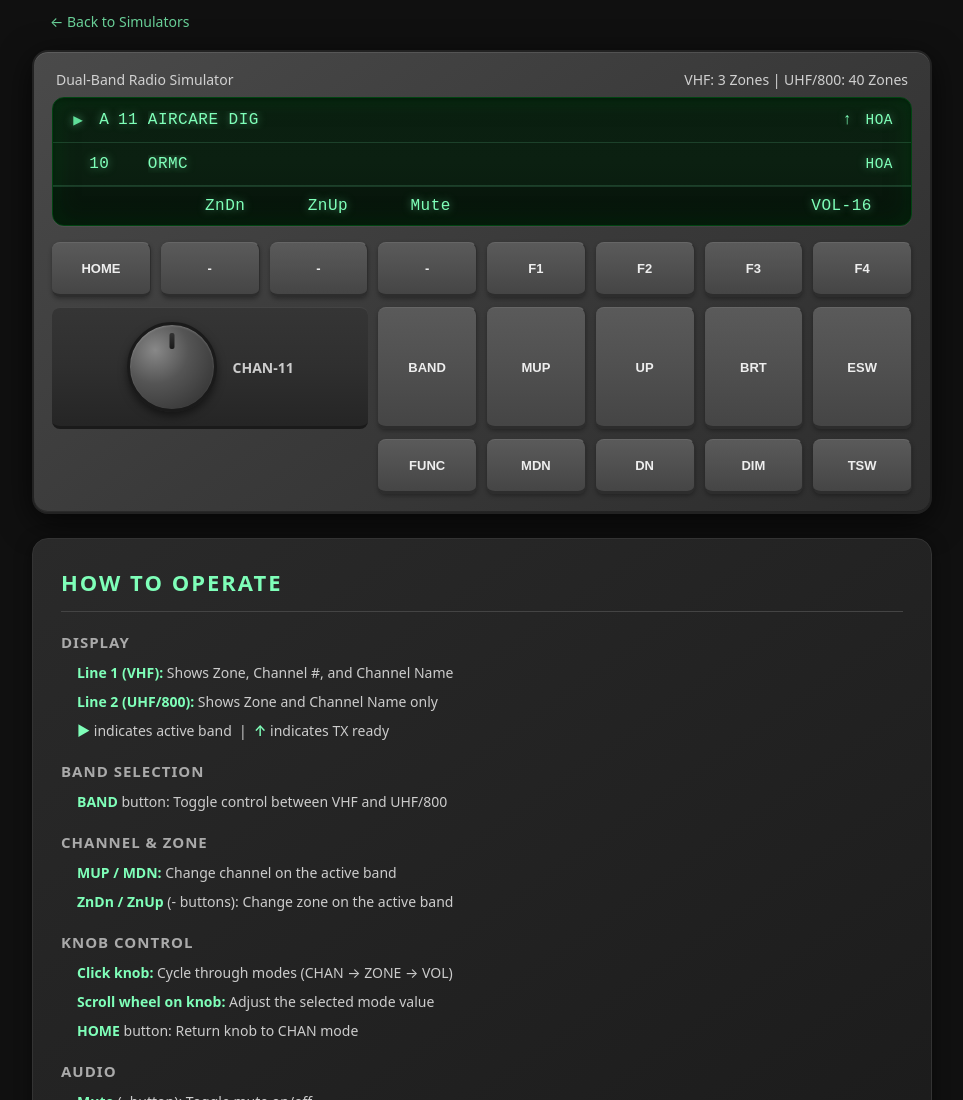
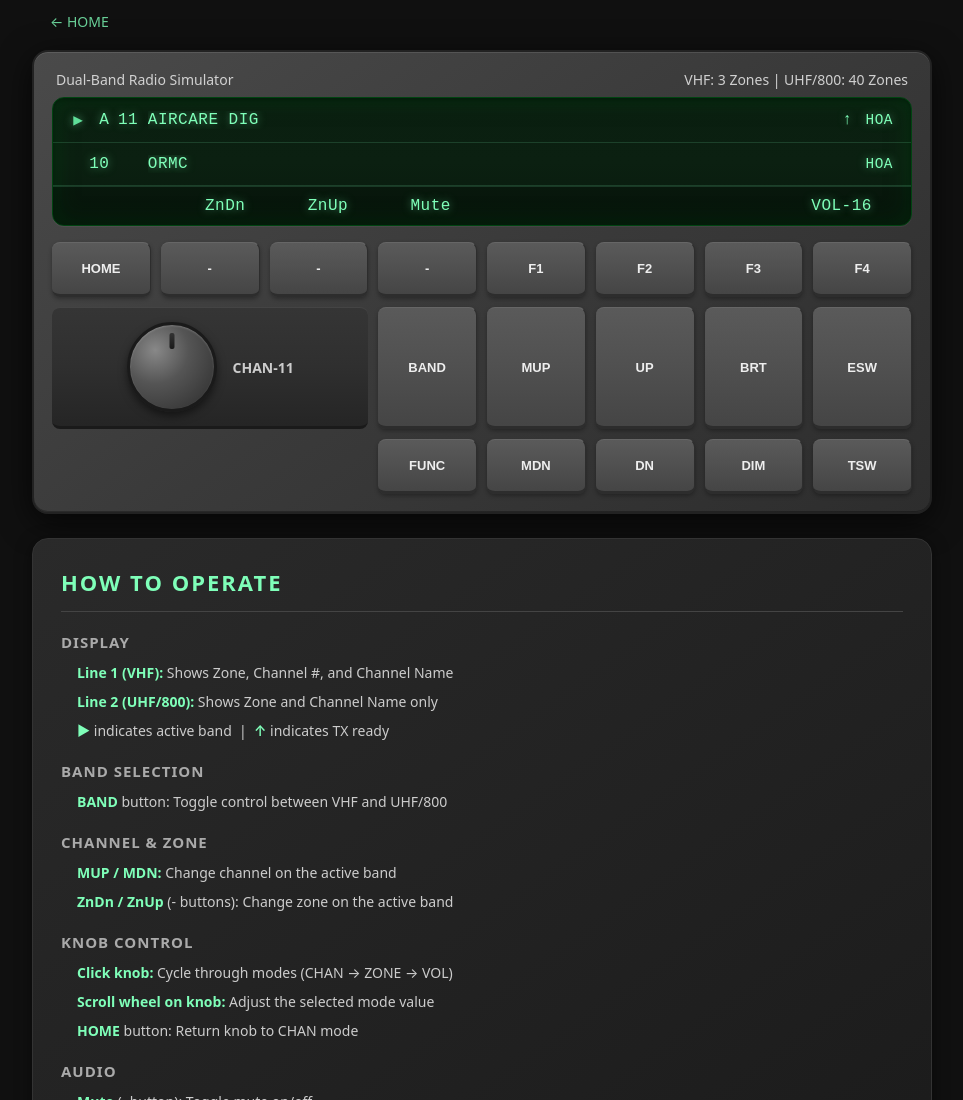
Before and after one commit to Shensley102/Off-Line-App, a website: page rc9100.html in a window 1280 px wide. Shown: the top 1100 px of the page, without its empty margins (158-1121 px from the left). Drawn offline with Linux system fonts and the light colour scheme.

Commit message:
Update back link text from 'Back to Simulators' to 'HOME'

```diff
--- a/rc9100.html
+++ b/rc9100.html
@@ -538,7 +538,7 @@
 <body>
 
 <div class="back-link">
-  <a href="/">← Back to Simulators</a>
+  <a href="/">← HOME</a>
 </div>
 
 <div class="container">
```
